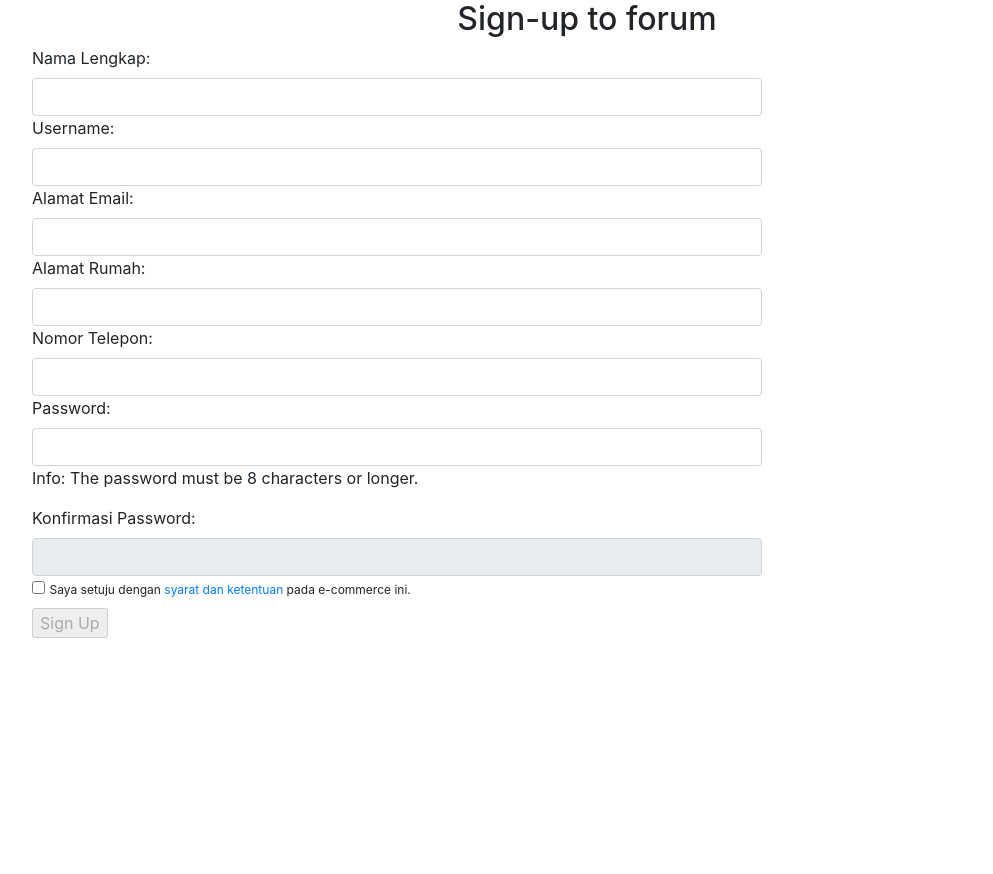
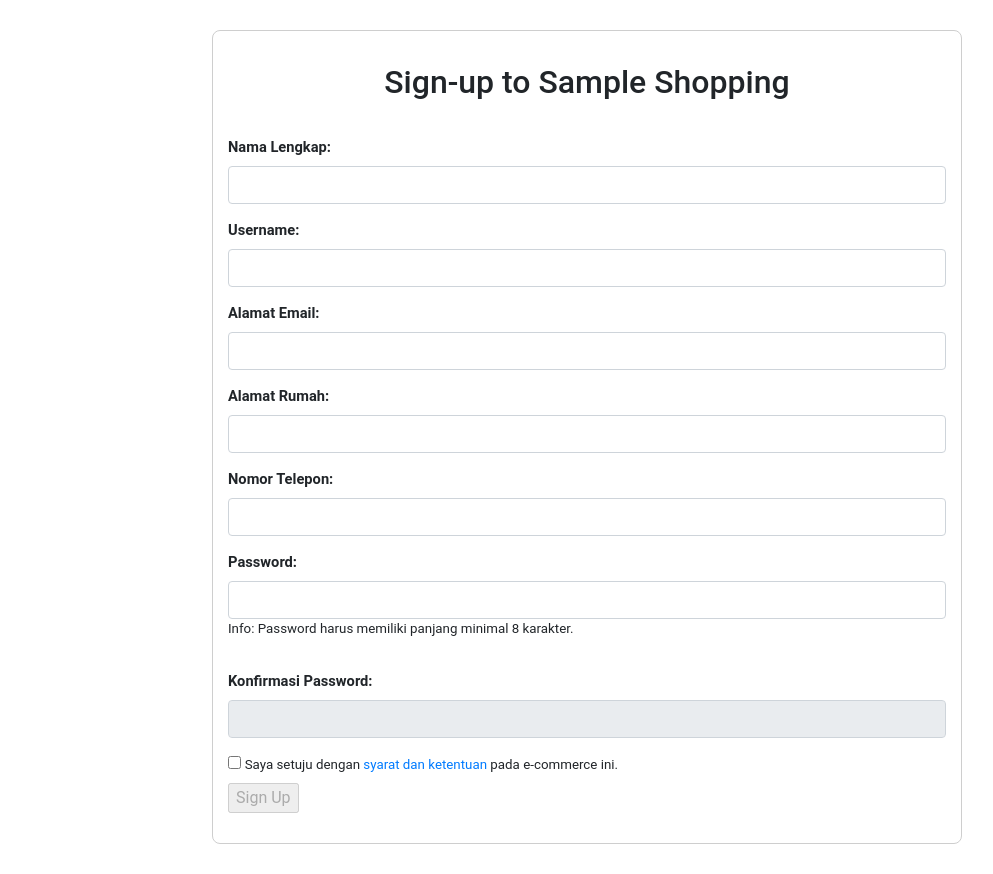
Before and after one commit to Pen1810/PWebE-2018, a PHP site: page /signup.php in a window 1280 px wide. Shown: the whole page, without its empty margins (53-1046 px from the left). Before the commit the page ends 638 px from the top, so only its background shows below. Run offline with PHP 8.4, Linux system fonts and the light colour scheme.

Commit message:
improving signup UI

```diff
--- a/css/signup.css
+++ b/css/signup.css
@@ -1,130 +1,28 @@
 body {
-    background: #0a3e1f;
-    font-family: "Open Sans", Tahoma, Verdana, sans-serif;
-    padding: 0;
-    margin: 0 0 100px 0;
+    font-family: 'Roboto', 'Arial', 'Helvetica', sans-serif;
 }
 
-h2 {
-    color: #fff;
-    text-align: center;
+.container {
+    max-width: 750px;
+    margin-top: 30px;
+    margin-bottom: 30px;
+    padding-bottom: 30px;
+    border: 1px solid #cecece;
+    border-radius: 8px;
 }
 
-.content {
-    padding: 1em;
-    margin: 2em auto;
-    width: 50%;
-    background: #fff;
-    border-radius: 4px;
+.alert {
+    font-size: 10pt;
+    padding: 7px;
+    margin-top: 15px;
+}
+
+.main-title {
+    margin-top: 32px;
+    margin-bottom: 12px;
 }
 
 label {
-    font-size: 10pt;
-    color: #555;
+    margin-top: 15px;
+    font-size: 11pt;
 }
-
-input[type="text"], input[type="email"], input[type="password"], textarea {
-    padding: 8px;
-    width: 95%;
-    background: #c2ffb4;
-    border: 1px solid #555555;
-    border-radius: 3px;
-    font-size: 10pt;
-    font-family: sans-serif;
-    margin: 6px 0;
-}
-
-input:hover, textarea:hover {
-    box-shadow: 0 0 5px #39ae34
-}
-
-#weakPass {
-    background-color: #ff8d90;
-    color: #740000;
-    font-size: 8pt;
-    width: 95%;
-}
-
-#mediumPass {
-    background-color: #ffff7e;
-    color: #6a6a00;
-    font-size: 8pt;
-    width: 95%;
-}
-
-#strongPass {
-    background-color: #7eff7e;
-    color: #0a3e1f;
-    font-size: 8pt;
-    width: 95%;
-}
-
-.btnSubmit {
-    background: #3498db;
-    margin: 10px 0;
-    color: #fff;
-    border: 1px solid #0046df;
-    border-radius: 3px;
-    padding: 8px 10px;
-}
-
-.btnSubmit:hover {
-    box-shadow: 0 0 5px #555555;
-}
-
-.btnSubmit:disabled {
-    background: #bbcdff;
-    border: 1px solid #8885ff;
-}
-
-#rePassInput:disabled {
-    background: #dedede;
-}
-
-*:disabled {
-    cursor: not-allowed;
-    box-shadow: none;
-}
-
-p {
-    font-size: 9pt;
-    color: #555555;
-}
-
-footer {
-    padding: 10px 2% 10px 2%;
-    margin: 0;
-    background-color: rgb(240, 247, 212);
-    text-align: center;
-    font-size: 10pt;
-    width: 96%;
-    position: fixed;
-    bottom: 0;
-}
-
-.japanese-text {
-    font-family: "UD Digi Kyokasho N-R", "Yu Gothic UI", "Meiryo", "MS Gothic", "Arial Unicode MS", sans-serif;
-}
-
-table {
-    width: 95%;
-    padding: 0;
-    border-collapse: collapse;
-    margin-left: auto;
-    margin-right: auto;
-}
-
-tr {
-    border-bottom: 1px solid rgb(27, 52, 9);
-}
-
-td, th {
-    padding: 5px 5px 5px 5px;
-    text-align: left;
-}
-
-@media only screen and (max-width: 992px) {
-    .content {
-        width: 80%;
-    }
-}
--- a/signup.php
+++ b/signup.php
@@ -27,7 +27,7 @@ if (isset($_POST['signup'])){
     <meta name="viewport" content="width=device-width, initial-scale=1">
     <title>Sign Up</title>
     <link href="css/bootstrap.min.css" rel="stylesheet" type="text/css">
-    <!-- link href="css/signup.css" rel="stylesheet" type="text/css"-->
+    <link href="css/signup.css" rel="stylesheet" type="text/css">
     <script>
         let strongRegex = new RegExp("^(?=.*[a-z])(?=.*[A-Z])(?=.*[0-9])(?=.*[!@#\$%\^&\*])(?=.{8,})");
         let mediumRegex = new RegExp("^(((?=.*[a-z])(?=.*[A-Z]))|((?=.*[a-z])(?=.*[0-9]))|((?=.*[A-Z])(?=.*[0-9])))(?=.{6,})");
@@ -93,41 +93,41 @@ if (isset($_POST['signup'])){
 <body>
 <div class="container">
     <div class="row">
-        <div class="col-sm-12 text-center">
-            <h2>Sign-up to forum</h2>
+        <div class="col-sm-12 text-center main-title">
+            <h2>Sign-up to Sample Shopping</h2>
         </div>
     </div>
     <div class="row">
-        <div class="col-sm-8">
+        <div class="col-sm-12">
             <form name="signup" action="<?php echo htmlspecialchars($_SERVER["PHP_SELF"]); ?>" onchange="validateInput()" method="post">
                 <div>
-                    <label for="nameInput">Nama Lengkap:</label>
+                    <label for="nameInput"><strong>Nama Lengkap:</strong></label>
                     <input type="text" name="name" id="nameInput" class="form-control">
                 </div>
                 <div>
-                    <label for="usernameInput">Username:</label>
+                    <label for="usernameInput"><strong>Username:</strong></label>
                     <input type="text" name="username" id="usernameInput" class="form-control">
                 </div>
                 <div>
-                    <label for="emailInput">Alamat Email:</label>
+                    <label for="emailInput"><strong>Alamat Email:</strong></label>
                     <input type="email" name="email" id="emailInput" class="form-control">
                 </div>
                 <div>
-                    <label for="addressInput">Alamat Rumah:</label>
+                    <label for="addressInput"><strong>Alamat Rumah:</strong></label>
                     <input type="text" name="address" id="addressInput" class="form-control">
                 </div>
                 <div>
-                    <label for="phoneInput">Nomor Telepon:</label>
+                    <label for="phoneInput"><strong>Nomor Telepon:</strong></label>
                     <input type="text" name="phone" id="phoneInput" class="form-control">
                 </div>
                 <div>
-                    <label for="passInput">Password:</label>
+                    <label for="passInput"><strong>Password:</strong></label>
                     <input type="password" name="pass" id="passInput" class="form-control" oninput="analyzePassword()">
                     <div id="passNotif"></div>
-                    <p>Info: The password must be 8 characters or longer.</p>
+                    <p style="font-size: 10pt">Info: Password harus memiliki panjang minimal 8 karakter.</p>
                 </div>
                 <div>
-                    <label for="rePassInput">Konfirmasi Password:</label>
+                    <label for="rePassInput"><strong>Konfirmasi Password:</strong></label>
                     <input type="password" name="repass" id="rePassInput" class="form-control"
                            onchange="checkPassword()" disabled="disabled">
                     <div id="rePassInfo"></div>
@@ -135,7 +135,7 @@ if (isset($_POST['signup'])){
                 <div>
                     <label>
                         <input type="checkbox" name="agreement" id="agreement" value="ok" onclick="setAgreed()">
-                        <span style="font-size: 9pt;">Saya setuju dengan <a href="term_and_conditions.html">syarat dan ketentuan</a> pada e-commerce ini.</span>
+                        <span style="font-size: 10pt;">Saya setuju dengan <a href="term_and_conditions.html">syarat dan ketentuan</a> pada e-commerce ini.</span>
                     </label>
                 </div>
                 <div>
```
Also changed, not shown: index.php (+4 -4 lines), img/catalogue/default.png (added).
